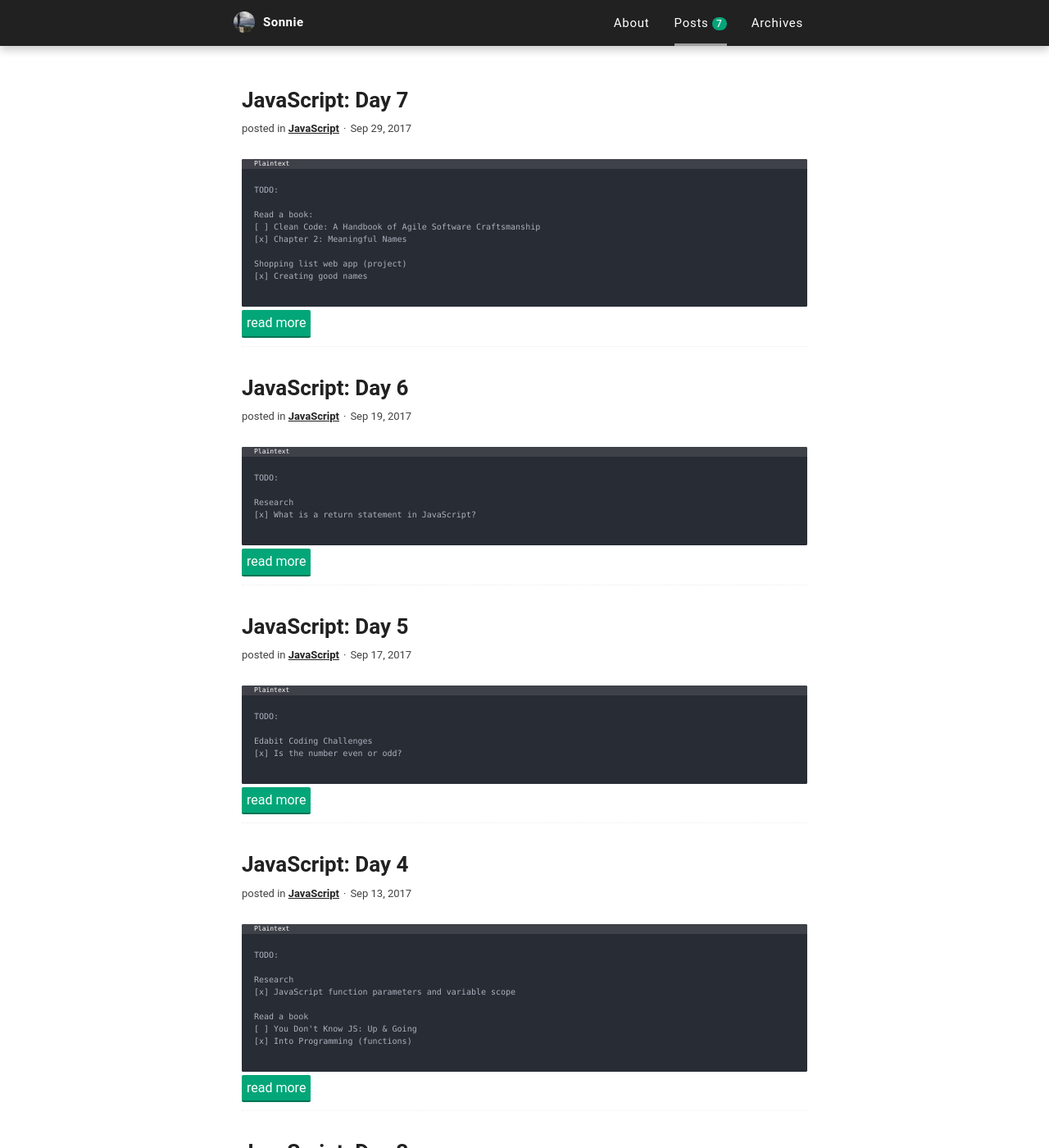
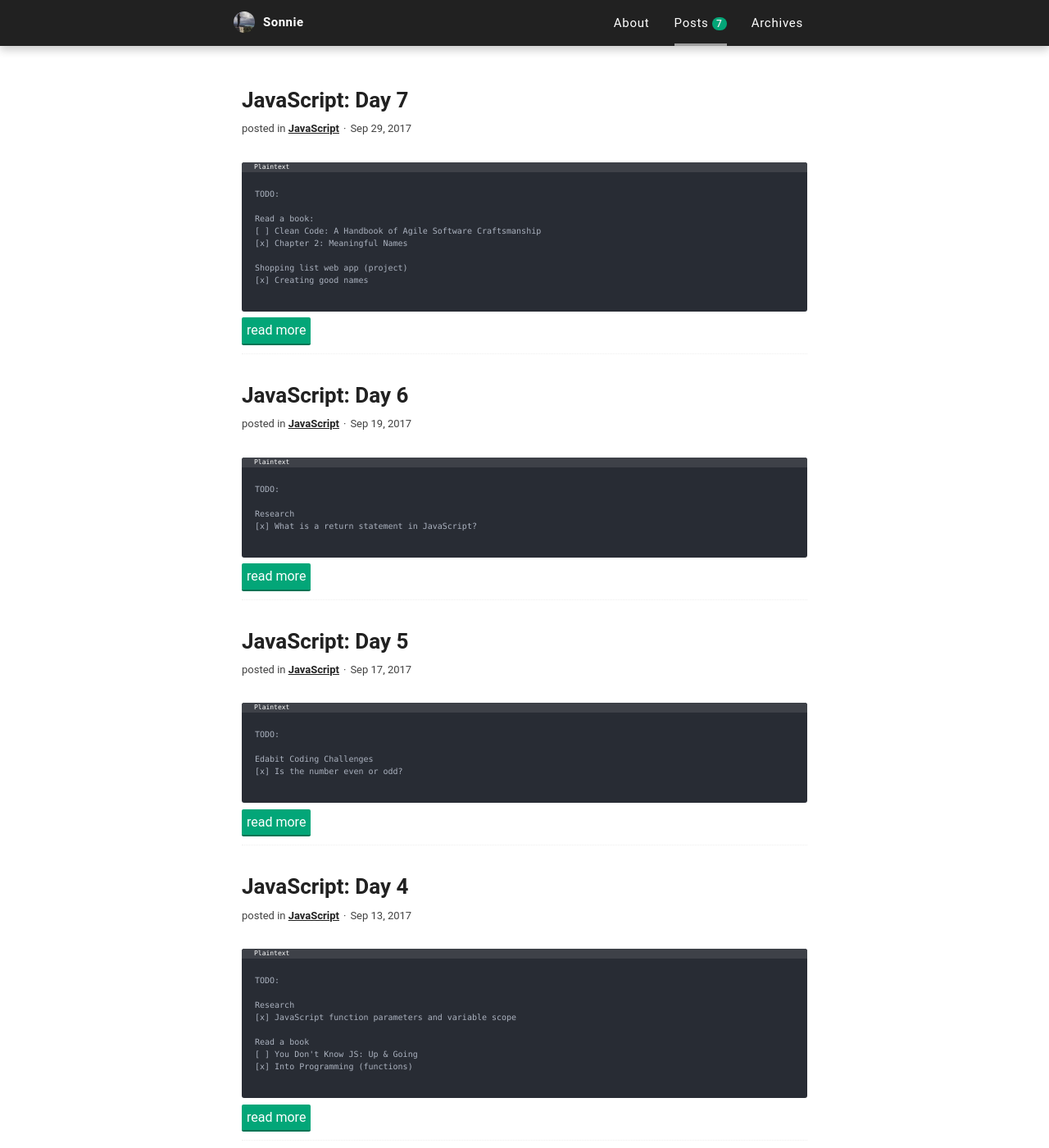
Before and after one commit to sonnienguyen/sonnie-nguyen-portfolio, a Jekyll site: the page built from index.html, in a window 1280 px wide and 1400 px high. Shown: the whole window at 82% size. Built offline with Jekyll 4.4.1, drawn with Linux system fonts in a browser that asks for light colours; the list of posts is cut into pages by our own code.

Commit message:
Refactor syntax highlighter nested classes

```diff
--- a/_sass/components/_syntax.scss
+++ b/_sass/components/_syntax.scss
@@ -1,33 +1,30 @@
-pre {
-  position: relative;
-
-  code {
-    -webkit-overflow-scrolling: touch;
-    border-radius: .2rem;
-    display: block;
-    overflow-x: scroll;
-    padding: 1.5rem;
-  }
-
-  &.highlight {
-    font-size: .8rem;
-    position: relative;
-  }
-}
-
+// Inline code
 code {
   font-size: 1rem;
   margin: 0 !important;
   padding: 0 .5rem;
 }
 
+// Code blocks
 .highlighter-rouge {
   @include mobile {
-    margin: 1.5rem -1.5rem;
+    margin: 1.6rem -1.6rem;
   }
-  font-size: 1.5rem;
   background: $code-background-color;
   border-radius: .2rem;
   color: $code-color;
   font-family: $code-font-family;
+  font-size: 1.5rem;
+
+  pre {
+    position: relative;
+
+    code {
+      -webkit-overflow-scrolling: touch;
+      border-radius: .2rem;
+      display: block;
+      overflow-x: scroll;
+      padding: 1.6rem;
+    }
+  }
 }
```
